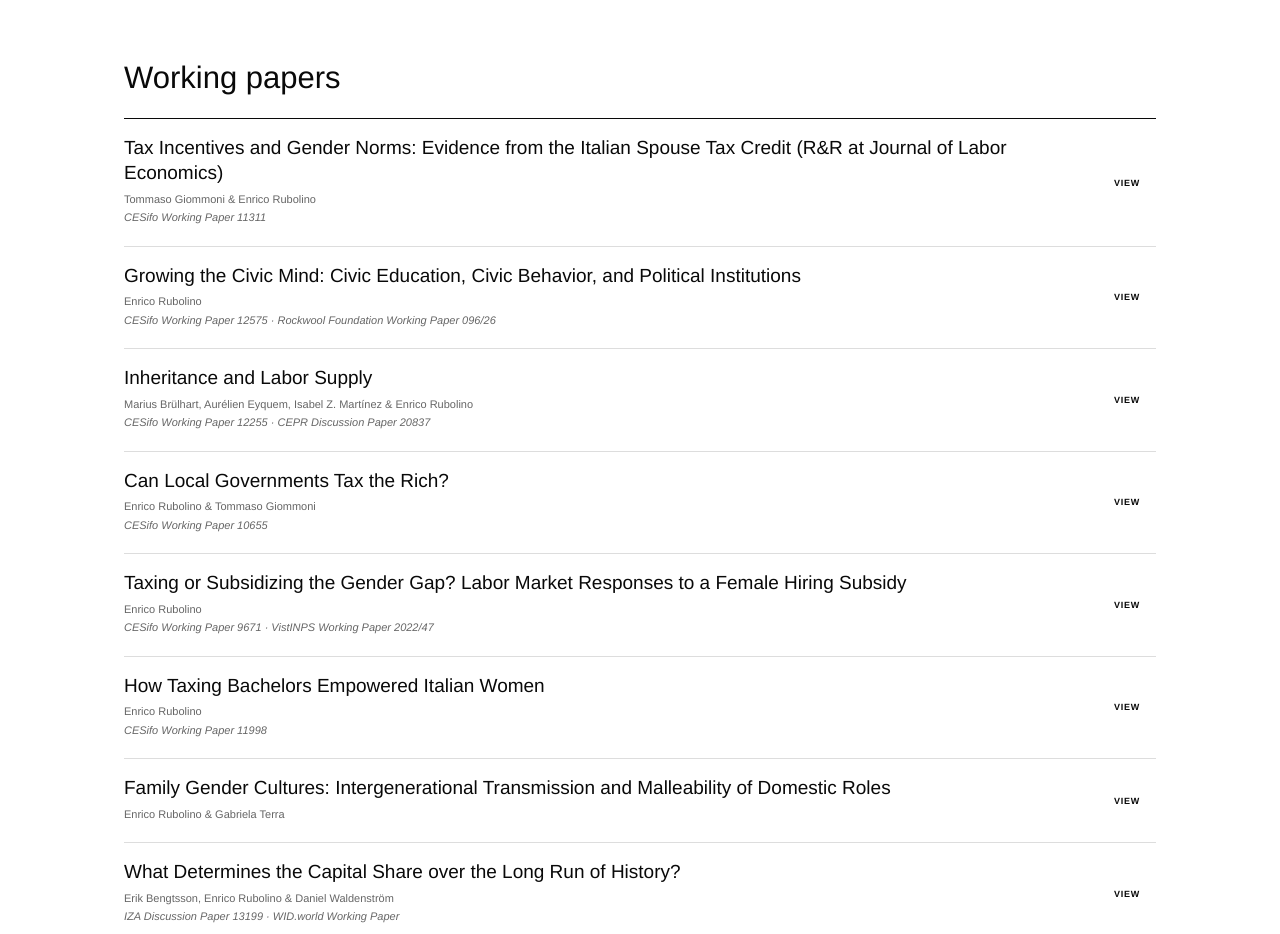
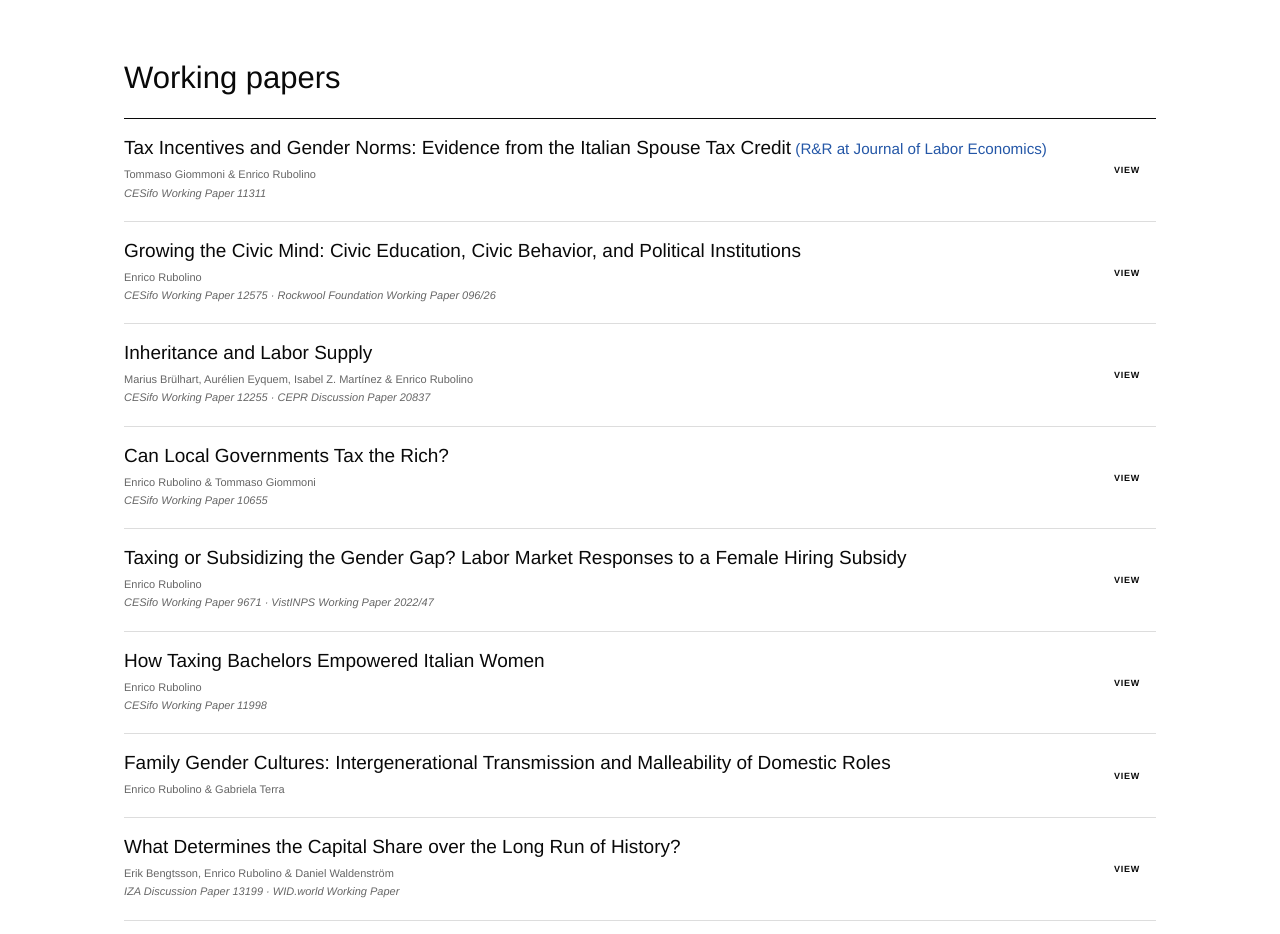
Before and after one commit to enricorubolino/enricorubolino.github.io, a plain HTML site: page index.html in a window 1280 px wide. Shown: the part 780-1714 px from the top of the page. Drawn offline with Linux system fonts and the light colour scheme.

Commit message:
Add styling for paper revision class

```diff
--- a/styles.css
+++ b/styles.css
@@ -425,3 +425,9 @@ a:hover {
     scroll-behavior: auto;
   }
 }
+
+.paper-revision {
+  color: #2457A7;
+  font-size: 0.80em;
+  font-weight: normal;
+}
```
